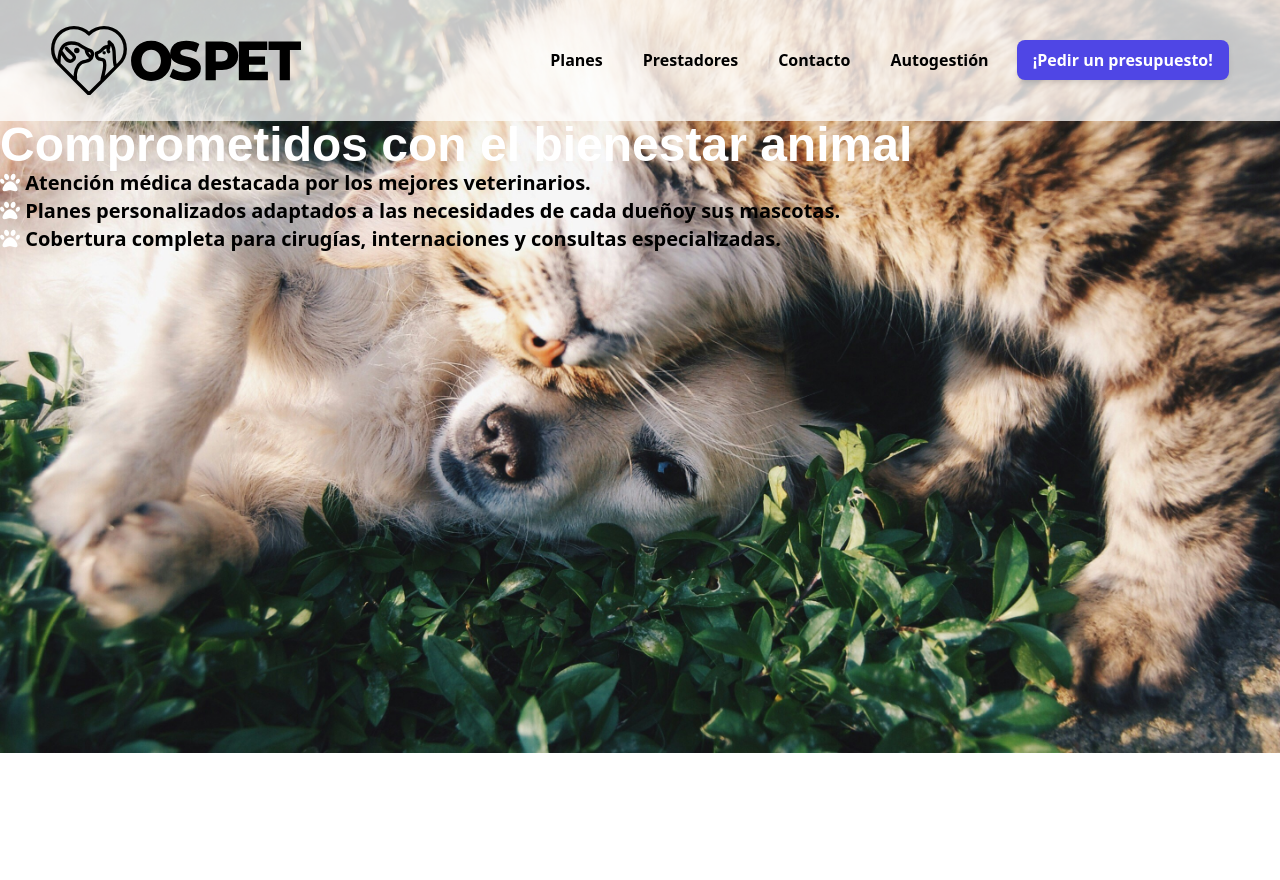
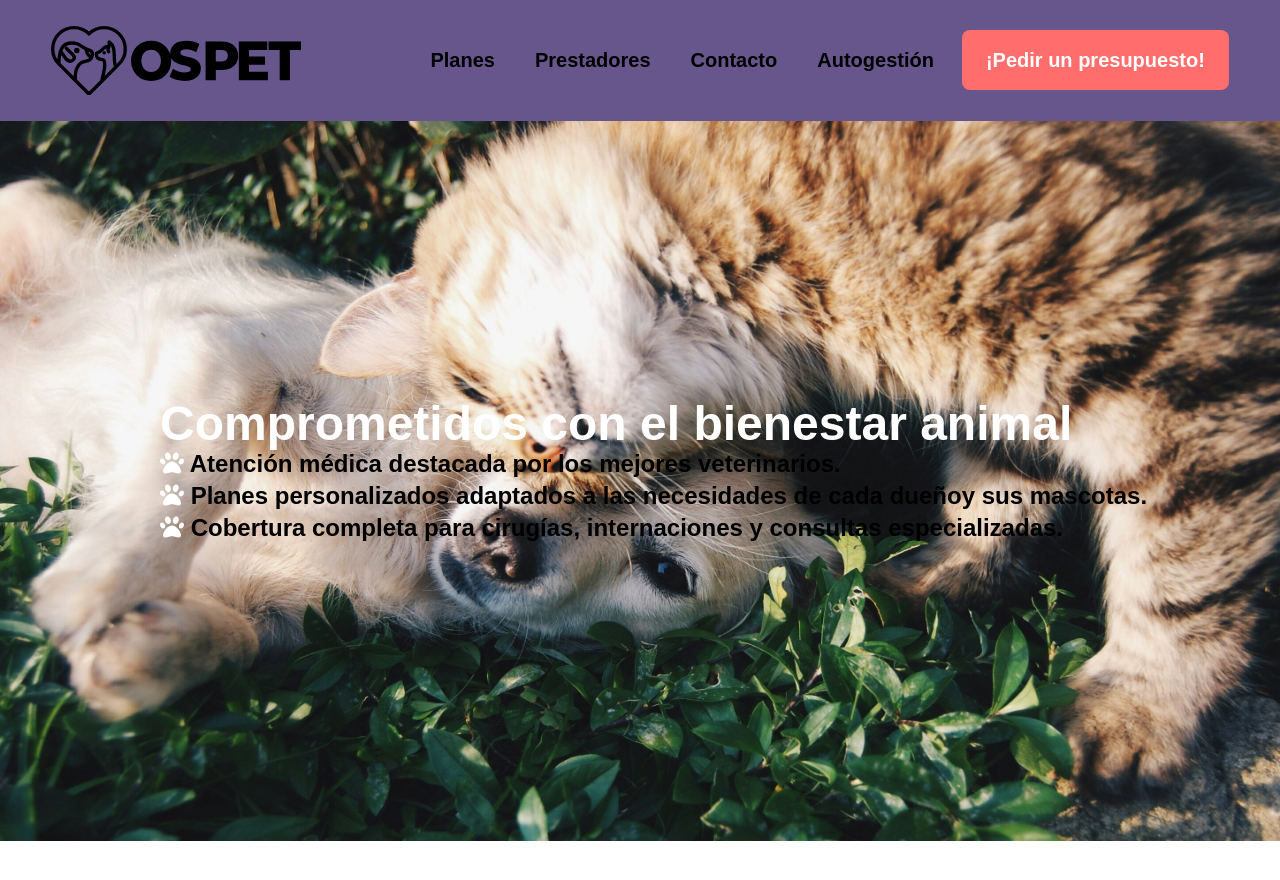
Before and after one commit to JAguVillar/ospet-landing, an Astro site: page / in a window 1280 px wide. Before the commit the page ends 800 px from the top, so only its background shows below. Built offline with nearby package versions, Linux system fonts and the light colour scheme; Astro itself is replaced by a stand-in of ours.

Commit message:
feat: avances

```diff
--- a/src/sections/Hero.astro
+++ b/src/sections/Hero.astro
@@ -7,13 +7,22 @@
     src="hero-image.jpg"
     alt="OSPET"
     srcset=""
-    class="absolute bottom-0 left-0 top-0 right-0"
+    class="aspect-video relative top-0 left-0"
   />
-  <div class="relative top-0">
-    <h1 class="text-white text-5xl font-bold">
+  <div
+    class="ml-40"
+    style="position: absolute;
+  top: 0;
+  bottom: 0;
+  left: 0;
+  transform: translate(0%,50%)"
+  >
+    <h1 class="text-white
+    text-5xl
+    font-extrabold">
       Comprometidos con el bienestar animal
     </h1>
-    <ul class="text-xl font-semibold">
+    <ul class="font-bold text-sub text-2xl">
       <li>
         <div>
           <i class="fa-solid fa-paw text-white"></i>
--- a/src/sections/NavBar.astro
+++ b/src/sections/NavBar.astro
@@ -3,28 +3,20 @@ import Logo from "@/components/Logo.astro";
 ---
 
 <div
-  class="header-wrapper relative w-full bg-white/75 flex justify-between items-center z-10"
+  class="header-wrapper relative w-full bg-ospet-secondary flex justify-between items-center z-10"
 >
   <div class="ospet-logo-container">
     <Logo />
   </div>
   <div class="hidden md:block">
-    <div class="flex items-baseline ml-10 space-x-4">
-      <a class="px-3 py-2 rounded-md text-md font-semibold" href="/#">
-        Planes</a
-      >
-      <a class="px-3 py-2 rounded-md text-md font-semibold" href="/#">
-        Prestadores</a
-      >
-      <a class="px-3 py-2 rounded-md text-md font-semibold" href="/#">
-        Contacto</a
-      >
-      <a class="px-3 py-2 rounded-md text-md font-semibold" href="/#">
-        Autogestión</a
-      >
+    <div class="flex items-baseline ml-10 space-x-4 text-sub font-bold text-xl">
+      <a class="px-3 py-2 rounded-md" href="/#"> Planes</a>
+      <a class="px-3 py-2 rounded-md" href="/#"> Prestadores</a>
+      <a class="px-3 py-2 rounded-md" href="/#"> Contacto</a>
+      <a class="px-3 py-2 rounded-md" href="/#"> Autogestión</a>
       <button
         type="button"
-        class="py-2 px-4 bg-indigo-600 hover:bg-indigo-700 focus:ring-indigo-500 focus:ring-offset-indigo-200 text-white w-full transition ease-in duration-200 text-center text-md font-bold shadow-md focus:outline-none focus:ring-2 focus:ring-offset-2 rounded-lg"
+        class="py-4 px-6 bg-ospet-primary hover:bg-indigo-700 focus:ring-indigo-500 focus:ring-offset-indigo-200 text-white w-full transition ease-in duration-200 text-center text-md focus:outline-none focus:ring-2 focus:ring-offset-2 rounded-lg"
       >
         ¡Pedir un presupuesto!
       </button>
--- a/tailwind.config.mjs
+++ b/tailwind.config.mjs
@@ -4,8 +4,8 @@ export default {
   theme: {
     extend: {
       colors: {
-        "ospet-primary": "#5c6ac4",
-        "ospet-secondary": "#5c6ac4",
+        "ospet-primary": "#ff6e6c",
+        "ospet-secondary": "#67568c",
       },
     },
   },
```
